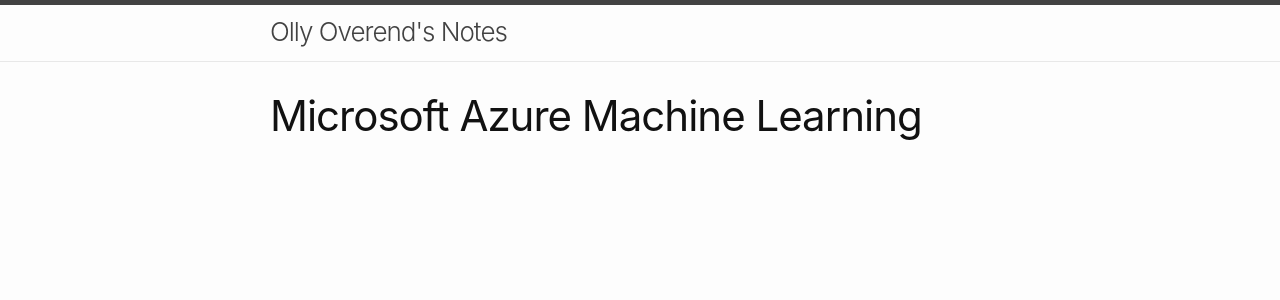
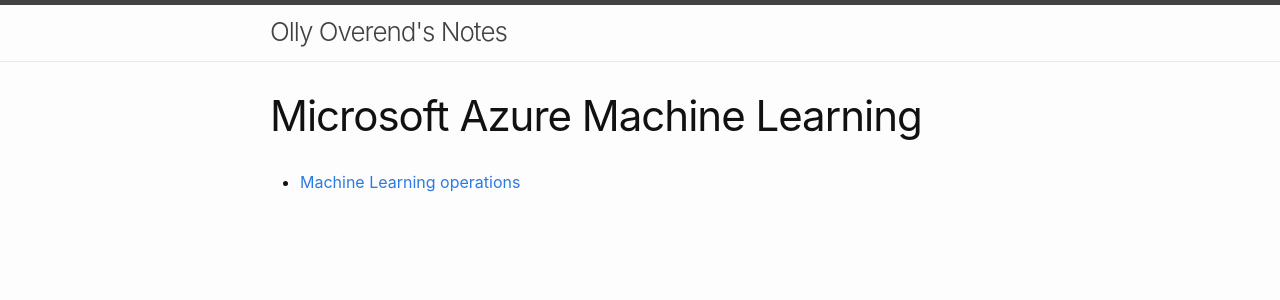
Before and after one commit to OliverOverend/OliverOverend.github.io, a Jekyll site: the page built from notes/Microsoft-Azure-Machine-Learning.md, in a window 1280 px wide. Shown: the top 300 px of the page. Built offline with Jekyll 4.4.1, drawn with Linux system fonts in a browser that asks for light colours.

Commit message:
vault backup: 2024-01-22 22:11:09

```diff
--- a/notes/Microsoft-Azure-Machine-Learning.md
+++ b/notes/Microsoft-Azure-Machine-Learning.md
@@ -3,3 +3,4 @@ layout: post
 title:  Microsoft Azure Machine Learning
 comments: false
 ---
+- [Machine Learning operations](https://learn.microsoft.com/en-gb/azure/cloud-adoption-framework/ready/azure-best-practices/ai-machine-learning-mlops)
```
